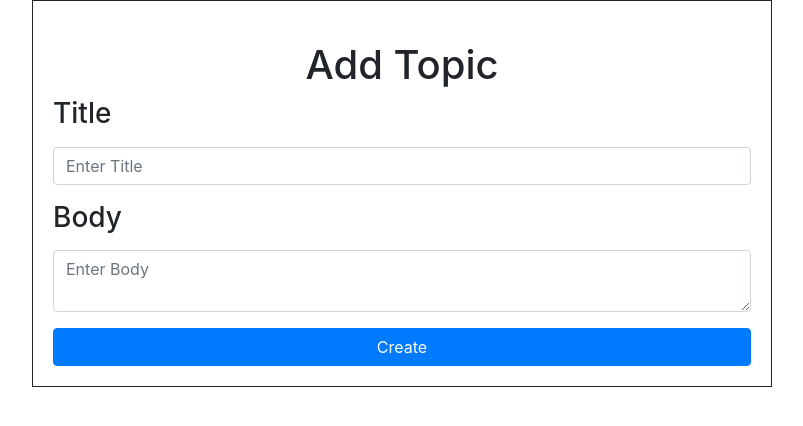
After one commit to fareseagle2008/stores, a Flask app: page /topic/add in a window 1280 px wide. The commit adds this page. Shown: the top 426 px of the page, without its empty margins (53-856 px from the left). Run offline with Flask 2, Linux system fonts and the light colour scheme; some libraries are stand-ins or nearby versions.

Commit message:
Http Post Request workshop

```diff
--- a/forums/app.py
+++ b/forums/app.py
@@ -2,12 +2,12 @@ from flask import Flask, render_template
 import models
 import stores
 import dummy_data
+from views import *
 
-app = Flask(__name__)
+member_store = stores.MemberStore()
+post_store = stores.PostStore()
 
-@app.route("/")
-@app.route("/index")
-def home():
-	return render_template(	"index.html", posts = dummy_data.post_store.get_all())
 
-app.run()
+if __name__ == "__main__":
+	dummy_data.seed_stores(member_store, post_store)
+	app.run()
--- a/forums/dummy_data.py
+++ b/forums/dummy_data.py
@@ -1,6 +1,28 @@
 import stores
 import models
 
-post_store = stores.PostStore()
-post_store.add(models.Post("Life", "Life is alawys great"))
-post_store.add(models.Post("Sunshine", "Sunshine is amazing"))
+dummy_members = [
+	models.Member("Fares AbuAmin", 31),
+	models.Member("Lama Kheir", 30),
+	models.Member("Ali Silan", 28)
+]
+
+dummy_posts =[
+	models.Post("post1", "this is post1", dummy_members[0].id),
+	models.Post("post2", "this is post2", dummy_members[0].id),
+	models.Post("post3", "this is post3", dummy_members[1].id),
+	models.Post("post4", "this is post4", dummy_members[1].id),
+	models.Post("post5", "this is post5", dummy_members[1].id),
+	models.Post("post6", "this is post6", dummy_members[2].id),
+	models.Post("post7", "this is post7", dummy_members[2].id),
+	models.Post("post8", "this is post8", dummy_members[2].id),
+	models.Post("post9", "this is post9", dummy_members[2].id)
+
+]
+
+def seed_stores(member_store, post_store):
+    for member in dummy_members:
+        member_store.add(member)
+
+    for post in dummy_posts:
+        post_store.add(post)
--- a/forums/static/style.css
+++ b/forums/static/style.css
@@ -1,5 +1,5 @@
 body{
-	background-color: #f1f1f1;
+	background-color: #ffffff;
 }
 
 h1{
@@ -16,3 +16,11 @@ h1{
 	width: 150px;
 	background: forestgreen;
 }
+#editor{
+	background-color: #ffffff
+}
+.divv{
+	align-items: center;
+	border: 1px solid;
+	padding: 20px
+}
--- a/forums/templates/index.html
+++ b/forums/templates/index.html
@@ -16,7 +16,7 @@
 		<div class="table-responsive">
 			<table class="table table-striped">
 				<br>
-				<button type="button" class="btn btn-info btn-lg btnn">Create</button>
+				<a class="btn btn-info btn-lg btnn" href="topic/add">Create Post</a>
 				<br><br>
 				<thead class="thead-inverse">
 
--- /dev/null
+++ b/forums/templates/topic_add.html
@@ -0,0 +1,37 @@
+<!DOCTYPE html>
+<html>
+<head>
+	<title>Add Topic</title>
+	<link rel="stylesheet" type="text/css" href="https://maxcdn.bootstrapcdn.com/bootstrap/4.0.0/css/bootstrap.min.css">
+	<link rel="stylesheet" type="text/css" href="/static/style.css">
+	<script src="https://cdn.ckeditor.com/ckeditor5/1.0.0-alpha.2/classic/ckeditor.js"></script>
+</head>
+<body>
+	<div class="container">
+		<div class="col-md-8 divv">
+			<h1>Add Topic</h1>
+			<form action="{{ url_for('topic_add') }}" method="post">
+	  			<div class="form-group">
+	    			<label><h3>Title</h3></label>
+	    			<input type="text" class="form-control"  name="title" placeholder="Enter Title">
+	  			</div>
+	  			<div class="form-group">
+	    			<label><h3>Body</h3></label>
+	    			<textarea id = "editor" class="form-control" name="body" placeholder="Enter Body"></textarea>
+	  			</div>
+	  			<input type="submit" class="btn btn-primary btn-block" value="Create">
+			</form>
+		</div>
+	</div>
+	<script>
+    ClassicEditor
+        .create( document.querySelector( '#editor' ) )
+        .catch( error => {
+            console.error( error );
+        } );
+	</script>
+	<script src="https://code.jquery.com/jquery-3.2.1.slim.min.js" integrity="sha384-KJ3o2DKtIkvYIK3UENzmM7KCkRr/rE9/Qpg6aAZGJwFDMVNA/GpGFF93hXpG5KkN" crossorigin="anonymous"></script>
+	<script src="https://cdnjs.cloudflare.com/ajax/libs/popper.js/1.12.3/umd/popper.min.js" integrity="sha384-vFJXuSJphROIrBnz7yo7oB41mKfc8JzQZiCq4NCceLEaO4IHwicKwpJf9c9IpFgh" crossorigin="anonymous"></script>
+	<script src="https://maxcdn.bootstrapcdn.com/bootstrap/4.0.0-beta.2/js/bootstrap.min.js" integrity="sha384-alpBpkh1PFOepccYVYDB4do5UnbKysX5WZXm3XxPqe5iKTfUKjNkCk9SaVuEZflJ" crossorigin="anonymous"></script>
+</body>
+</html>
--- /dev/null
+++ b/forums/views.py
@@ -0,0 +1,20 @@
+from flask import Flask, render_template, request, redirect, url_for
+import models
+import stores
+from app import *
+
+app = Flask(__name__)
+
+@app.route("/")
+@app.route("/index")
+def home():
+	return render_template(	"index.html", posts = post_store.get_all())
+
+@app.route("/topic/add", methods = ["GET", "POST"])
+def topic_add():
+	if request.method == "POST":
+		new_post = models.Post(request.form["title"], request.form["body"])
+		post_store.add(new_post)
+		return redirect(url_for("home"))
+	else:
+		return render_template("topic_add.html")
```
